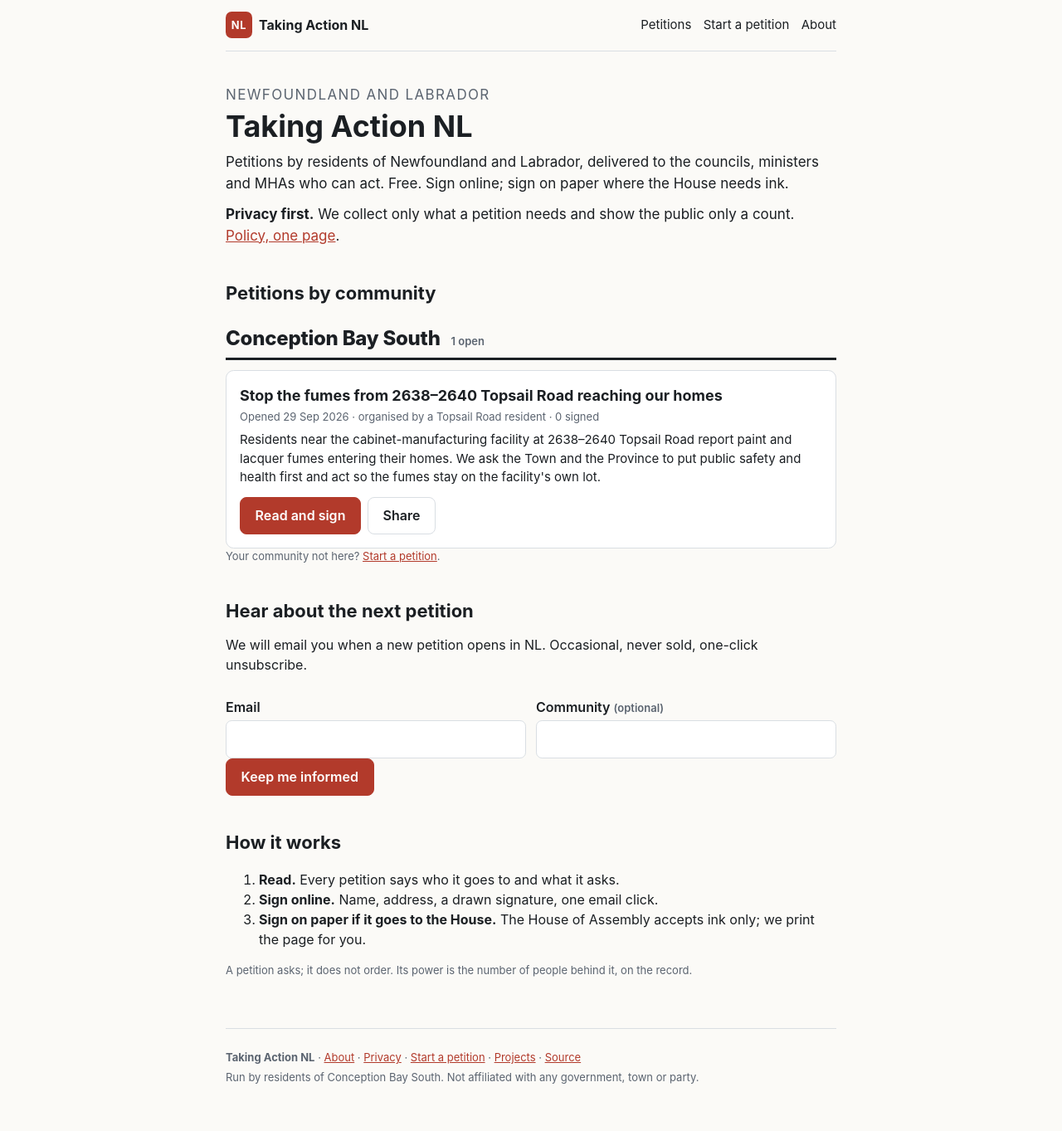
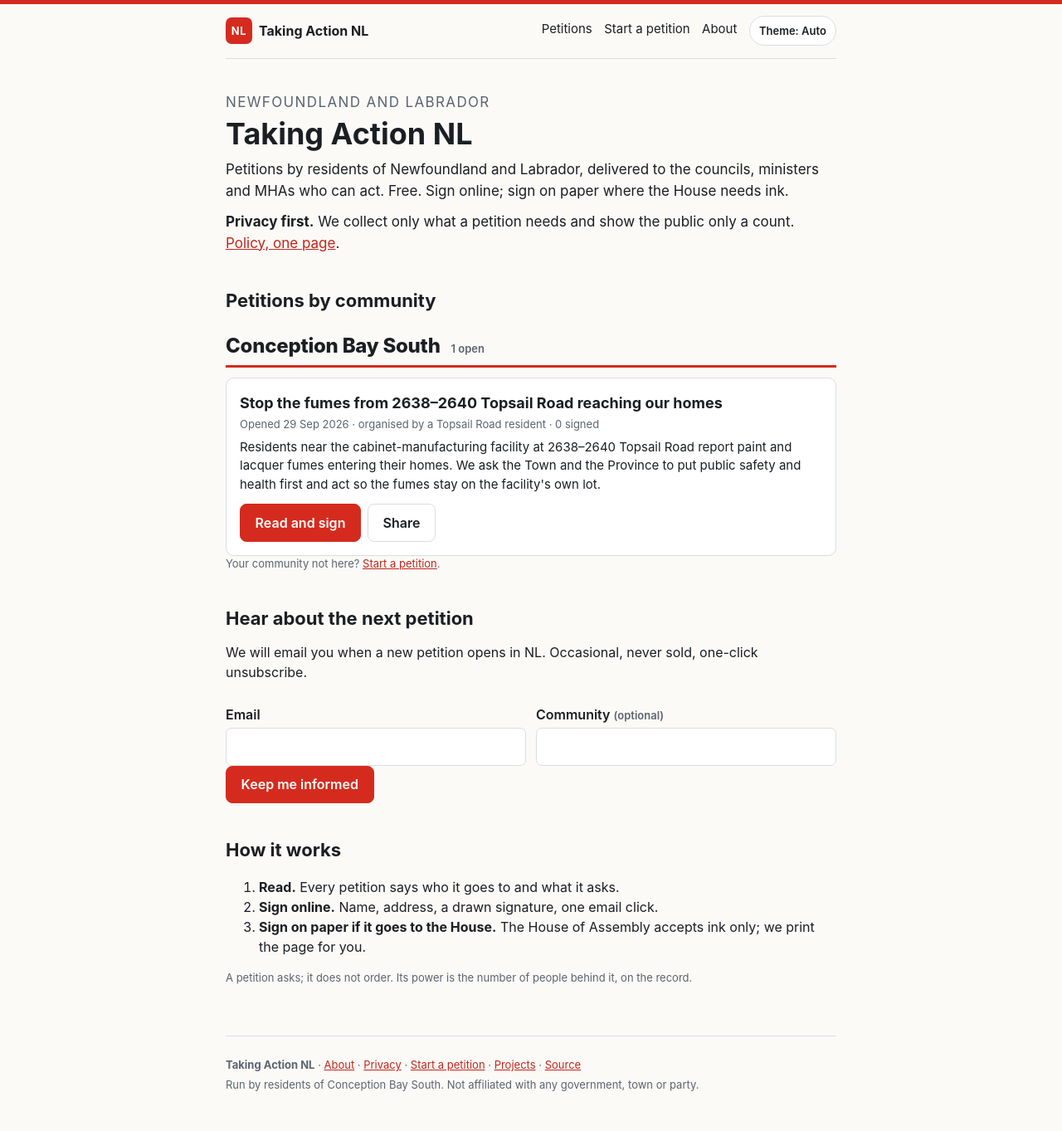
Before and after one commit to MichaelOrSd/taking-action-nl, a Jekyll site: the page built from index.md, in a window 1280 px wide. Shown: the whole page at 83% size. Built offline with Jekyll 4.4.1, drawn with Linux system fonts in a browser that asks for light colours; a script that is not in the unit is left out.

Commit message:
Canadian red accent and light/dark theme switch
Flag red (#d52b1e) is the accent in both themes, with a red band across
the top of every page. A Theme button in the menu cycles Auto, Light and
Dark; the choice is kept in the browser. Contrast checked in both themes.

Co-Authored-By: Claude Fable 5.1 <noreply@anthropic.com>

```diff
--- a/_layouts/default.html
+++ b/_layouts/default.html
@@ -11,6 +11,8 @@
   <meta property="og:url" content="{{ page.url | absolute_url }}">
   <meta property="og:image" content="{{ '/assets/og.png' | absolute_url }}">
   <meta name="twitter:card" content="summary_large_image">
+  <script>try { var t = localStorage.getItem('ta-theme'); if (t === 'light' || t === 'dark') document.documentElement.setAttribute('data-theme', t); } catch (e) {}</script>
+  <meta name="theme-color" content="#d52b1e">
   <link rel="canonical" href="{{ page.url | absolute_url }}">
   <link rel="stylesheet" href="{{ '/assets/css/site.css' | relative_url }}">
   <script>window.TA = { baseurl: "{{ site.baseurl }}", province: "{{ site.platform.province }}", provinceCode: "{{ site.platform.province_code }}" };</script>
@@ -27,6 +29,7 @@
       <a href="{{ '/#petitions' | relative_url }}">Petitions</a>
       <a href="{{ '/start/' | relative_url }}">Start a petition</a>
       <a href="{{ '/about/' | relative_url }}">About</a>
+      <button type="button" class="theme-toggle" id="theme-toggle" aria-label="Colour theme">Theme: Auto</button>
     </nav>
   </header>
 
@@ -39,6 +42,19 @@
     <p>Run by {{ site.platform.owner }}. Not affiliated with any government, town or party.</p>
   </footer>
 <script>
+// Theme button cycles Auto (follows the phone or computer) → Light → Dark.
+(function () {
+  var b = document.getElementById('theme-toggle'), root = document.documentElement, order = ['auto', 'light', 'dark'];
+  function cur() { return root.getAttribute('data-theme') || 'auto'; }
+  function label() { var c = cur(); b.textContent = 'Theme: ' + c.charAt(0).toUpperCase() + c.slice(1); }
+  b.addEventListener('click', function () {
+    var next = order[(order.indexOf(cur()) + 1) % order.length];
+    if (next === 'auto') root.removeAttribute('data-theme'); else root.setAttribute('data-theme', next);
+    try { if (next === 'auto') localStorage.removeItem('ta-theme'); else localStorage.setItem('ta-theme', next); } catch (e) {}
+    label();
+  });
+  label();
+})();
 // A used or replaced email link lands here with an error in the address. Say so plainly.
 if (/error_code=otp_expired|error=access_denied/.test(location.hash)) {
   var n = document.createElement('p');
--- a/assets/css/site.css
+++ b/assets/css/site.css
@@ -1,16 +1,19 @@
+/* Canadian flag red (#d52b1e) is the accent in both themes. Theme: auto (system), or forced with data-theme on <html>. */
 :root {
   --ink: #1b1f23; --muted: #5b6470; --line: #d9dee3; --bg: #fbfaf7; --card: #ffffff;
-  --accent: #b23a2b; --accent-ink: #ffffff; --ok: #1f7a3a; --warn: #9a6b00; --err: #b00020;
+  --red: #d52b1e; --red-soft: #fbe9e7;
+  --accent: var(--red); --accent-ink: #ffffff; --ok: #1f7a3a; --warn: #9a6b00; --err: #b00020;
   --max: 46rem; --gutter: 1rem;
-  --link: #b23a2b;
+  --link: #c0261b;
   --fs-s: .8125rem; --fs-m: .9375rem; --fs-h3: 1.125rem; --fs-h2: 1.375rem; --fs-area: 1.5rem;
+  color-scheme: light;
 }
 @media (prefers-color-scheme: dark) {
-  :root { --ink: #eceff2; --muted: #a2abb5; --line: #4a535d; --bg: #15181c; --card: #20252b; --accent: #e0604f; --link: #e8735f; }
+  :root:not([data-theme="light"]) { --ink: #eceff2; --muted: #a2abb5; --line: #4a535d; --bg: #15181c; --card: #20252b; --red-soft: #3a1f1d; --link: #ff6b5e; --err: #ff6b6b; --ok: #4cc276; --warn: #e0b04a; color-scheme: dark; }
 }
+:root[data-theme="dark"] { --ink: #eceff2; --muted: #a2abb5; --line: #4a535d; --bg: #15181c; --card: #20252b; --red-soft: #3a1f1d; --link: #ff6b5e; --err: #ff6b6b; --ok: #4cc276; --warn: #e0b04a; color-scheme: dark; }
 * { box-sizing: border-box; }
-html { color-scheme: light dark; }
-body { margin: 0; font: 16px/1.5 -apple-system, BlinkMacSystemFont, "Segoe UI", Roboto, Helvetica, Arial, sans-serif; color: var(--ink); background: var(--bg); padding: 0 var(--gutter); }
+body { margin: 0; border-top: 5px solid var(--red); font: 16px/1.5 -apple-system, BlinkMacSystemFont, "Segoe UI", Roboto, Helvetica, Arial, sans-serif; color: var(--ink); background: var(--bg); padding: 0 var(--gutter); }
 a { color: var(--link); }
 :focus-visible { outline: 3px solid var(--ink); outline-offset: 2px; }
 .btn-primary:focus-visible { outline-color: var(--accent-ink); box-shadow: 0 0 0 1px var(--accent); }
@@ -21,7 +24,9 @@ a { color: var(--link); }
 .brand { display: flex; align-items: center; gap: .5rem; text-decoration: none; color: var(--ink); font-weight: 700; }
 .brand-mark { display: inline-grid; place-items: center; width: 2rem; height: 2rem; border-radius: .45rem; background: var(--accent); color: var(--accent-ink); font-size: .8rem; letter-spacing: .05em; }
 .site-nav { display: flex; gap: .9rem; flex-wrap: wrap; font-size: var(--fs-m); } .site-nav a { color: var(--ink); text-decoration: none; padding: .3rem 0; }
-.site-nav a:hover { text-decoration: underline; }
+.site-nav a:hover { text-decoration: underline; text-decoration-color: var(--red); text-decoration-thickness: 2px; }
+.theme-toggle { min-height: 2.25rem; padding: .3rem .7rem; border: 1px solid var(--line); border-radius: 999px; background: var(--card); color: var(--ink); font: inherit; font-size: var(--fs-s); font-weight: 600; cursor: pointer; }
+.theme-toggle:hover { border-color: var(--red); }
 @media (max-width: 420px) { .brand-name { display: none; } }
 .site-main { max-width: var(--max); margin: 0 auto; padding: 1rem 0 3rem; }
 .site-footer { max-width: var(--max); margin: 0 auto; padding: 1.25rem 0 2.5rem; border-top: 1px solid var(--line); color: var(--muted); font-size: var(--fs-s); }
@@ -34,10 +39,11 @@ p { margin: 0 0 .75rem; }
 .eyebrow { text-transform: uppercase; letter-spacing: .08em; font-size: var(--fs-s); color: var(--muted); margin: .75rem 0 0; }
 .lead { font-size: 1.0625rem; }
 .meta, .hint, .muted { color: var(--muted); font-size: var(--fs-s); } .hint { margin: .35rem 0 0; }
-.note { font-size: var(--fs-m); border-left: 3px solid var(--muted); padding: .2rem 0 .2rem .8rem; margin: 1.25rem 0 .5rem; }
+.note { font-size: var(--fs-m); border-left: 3px solid var(--red); padding: .2rem 0 .2rem .8rem; margin: 1.25rem 0 .5rem; }
 
 /* Buttons */
 .btn { display: inline-flex; align-items: center; justify-content: center; gap: .45rem; min-height: 2.75rem; padding: .6rem 1.1rem; border-radius: .5rem; border: 1px solid var(--line); background: var(--card); color: var(--ink); text-decoration: none; font: inherit; font-weight: 600; cursor: pointer; }
+.btn-primary:hover { filter: brightness(.92); }
 .btn-primary, a.btn-primary, a.btn-primary:visited { background: var(--accent); color: var(--accent-ink); border-color: var(--accent); }
 .btn-wide { width: 100%; } @media (min-width: 480px) { .btn-wide { width: auto; min-width: 16rem; } }
 .btn[disabled] { opacity: .6; cursor: wait; }
@@ -50,7 +56,7 @@ p { margin: 0 0 .75rem; }
 
 /* Petition header */
 .count { display: flex; flex-direction: column; margin: 1rem 0 .5rem; }
-.count-num { font-size: 2.6rem; font-weight: 800; line-height: 1; } .count-label { color: var(--muted); font-size: var(--fs-m); }
+.count-num { font-size: 2.6rem; font-weight: 800; line-height: 1; color: var(--link); } .count-label { color: var(--muted); font-size: var(--fs-m); }
 .action-row { display: flex; gap: .5rem; flex-wrap: wrap; align-items: center; margin: .75rem 0 .5rem; }
 
 /* Home */
@@ -58,7 +64,7 @@ p { margin: 0 0 .75rem; }
 .strip { font-size: var(--fs-m); margin: .5rem 0 0; }
 #petitions { margin-top: 1.5rem; }
 .area { margin-top: 1.25rem; }
-.area-title { display: flex; align-items: baseline; gap: .8rem; margin: 0 0 .75rem; padding-bottom: .3rem; border-bottom: 3px solid var(--ink); font-size: var(--fs-area); font-weight: 800; letter-spacing: -.01em; }
+.area-title { display: flex; align-items: baseline; gap: .8rem; margin: 0 0 .75rem; padding-bottom: .3rem; border-bottom: 3px solid var(--red); font-size: var(--fs-area); font-weight: 800; letter-spacing: -.01em; }
 .area-count { font-size: var(--fs-s); font-weight: 600; color: var(--muted); letter-spacing: 0; }
 .area-pick { display: flex; align-items: center; gap: .6rem; flex-wrap: wrap; margin: .2rem 0 .4rem; }
 .area-pick label { font-weight: 600; } .area-pick select { min-height: 2.75rem; padding: .5rem .7rem; border: 1px solid var(--line); border-radius: .45rem; background: var(--card); color: var(--ink); font: inherit; min-width: 14rem; }
@@ -114,6 +120,7 @@ input[type=text], input[type=email], input[type=tel], input[type=number], select
 table { border-collapse: collapse; width: 100%; font-size: var(--fs-m); } th, td { border: 1px solid var(--line); padding: .4rem .5rem; text-align: left; vertical-align: top; }
 .sheet { background: #fff; color: #000; padding: 1rem; border: 1px solid var(--line); border-radius: .5rem; margin-top: 1rem; }
 @media print {
+  body { border-top: 0; }
   .site-header, .site-footer, .site-nav, .btn, .sign, .share, .share-section, .signers, .no-print { display: none !important; }
   body { background: #fff; color: #000; font-size: 12pt; } .sheet { border: 0; padding: 0; }
 }
```
